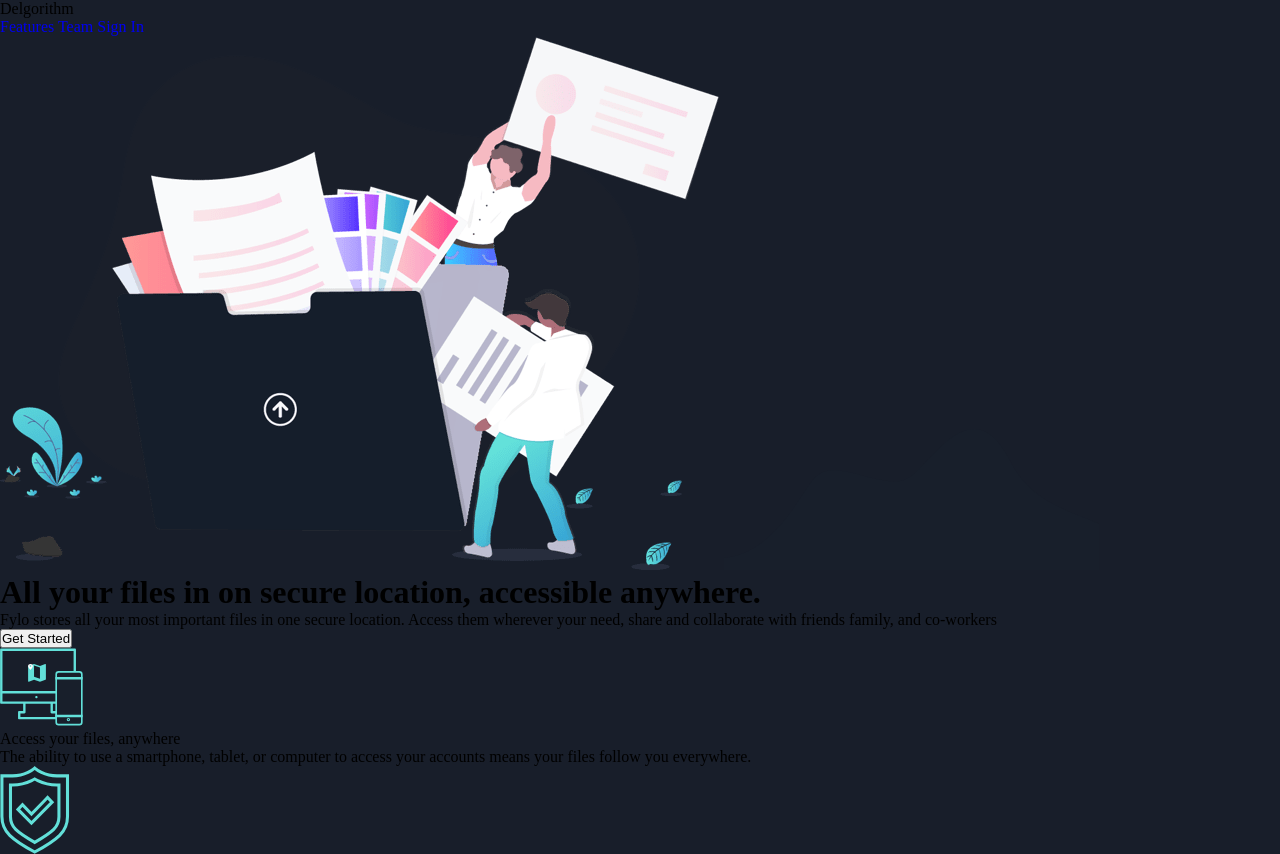
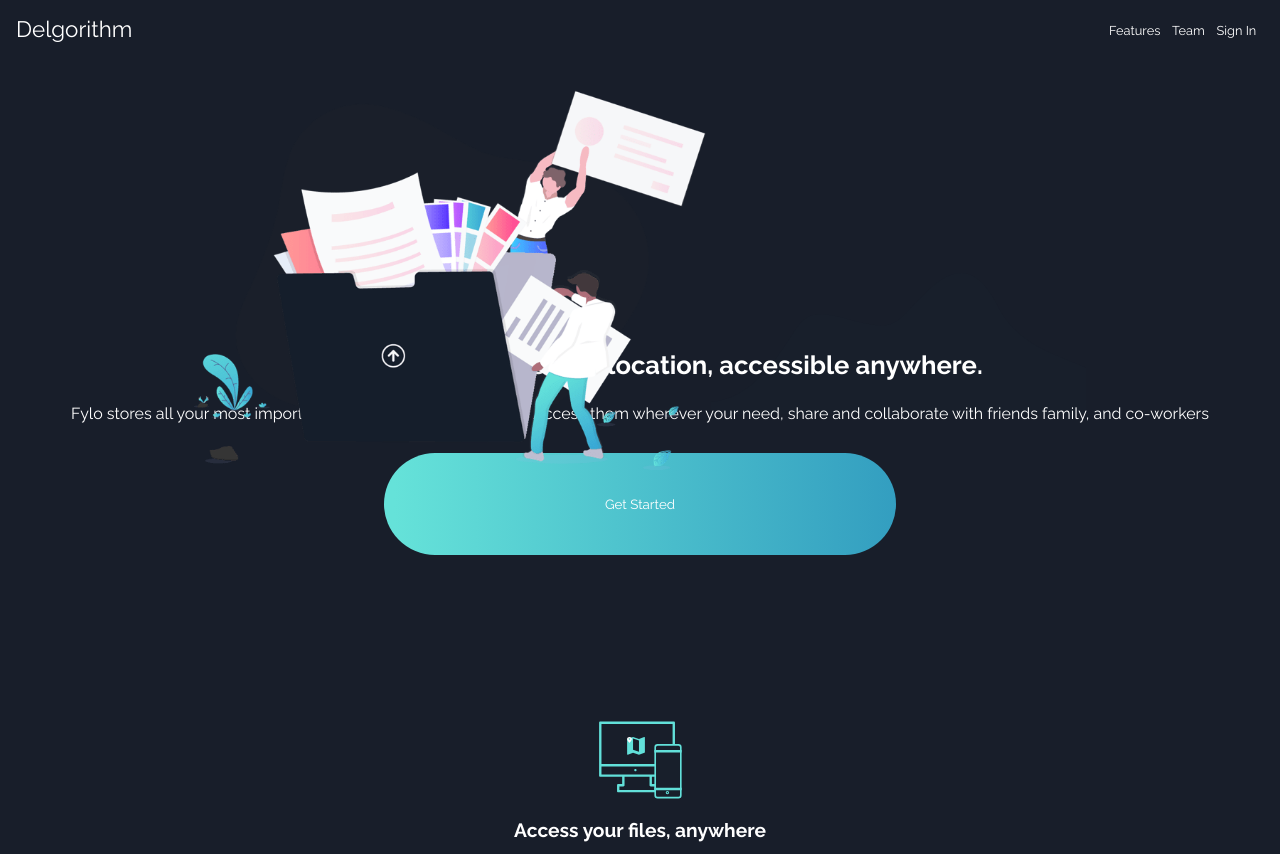
Before and after one commit to Delgorithm/fylo, a plain HTML site: page index.html in a window 1280 px wide. Shown: the top 854 px of the page. Drawn offline with Linux system fonts and the light colour scheme.

Commit message:
🎨 : Style.css V1.2

```diff
--- a/style.css
+++ b/style.css
@@ -2,7 +2,6 @@
     --clr-cyan:hsl(176, 68%, 64%);
     --clr-blue:hsl(198, 60%, 50%);
     --clr-red:hsl(0, 100%, 63%);
-    --clr-white:hsl(0, 0, 100%);
 
     --clr-mirage-1:hsl(217, 28%, 15%);
     --clr-mirage-2:hsl(220, 27%, 13%);
@@ -14,9 +13,139 @@
     text-decoration: none;
     list-style: none;
     box-sizing: border-box;
+    font-family: 'Open Sans', sans-serif;
+    font-family: 'Raleway', sans-serif;
 }
 
 body{
     background-color: var(--clr-mirage-2);
-    color: var(--clr-white);
+    width: 100%;
 }
+
+p,
+h1,
+a{
+    color: white;
+}
+
+/* ==================== HEADER ===================== */
+
+
+/* ==================== HEADER : NAVBAR ==================== */
+
+header .navbar{
+    display: flex;
+    justify-content: space-between;
+    align-items: center;
+    padding: 1rem;
+    width: 100%;
+}
+
+header .navbar ul li a{
+    font-size: 0.8em;
+    margin-right: 0.6em;
+}
+
+header .logo{
+   font-size: 1.4em;
+   color: white
+}
+
+/* ================= CONTAINER : IMG ====================== */
+
+.fylo-intro__first-img{
+    position: relative;
+    width: 40vmax;
+    margin-top: 2em;
+    z-index: 2;
+}
+
+.fylo-intro__background-mobile{
+    position: relative;
+    bottom: 3.5rem;
+}
+
+/* ================= CONTAINER : INTRODUCTION ====================== */
+
+.container{
+    text-align: center;
+}
+
+.fylo-intro{
+    display: flex;
+    flex-direction: column;
+    align-items: center;
+}
+
+.fylo-intro h1{
+    transform: translate(0px, -124px);
+    font-size: 1.6em;
+}
+
+.fylo-intro p{
+    transform: translate(0px, -100px);
+    width: 90%;
+}
+
+.btn{
+    color: white;
+    transform: translate(0px, -70px);
+    min-width: 40vmax;
+    max-width: 40vmax;
+    height: 8vmax;
+    border-radius: 100vmax;
+    background: linear-gradient(90deg, rgba(101,226,217,1) 2%, rgba(51,158,192,1) 100%);
+    border: none;
+    cursor: pointer;
+}
+
+/* ================= CONTAINER : FEATURES / ICONS ====================== */
+
+.fylo-icons__first,
+.fylo-icons__second,
+.fylo-icons__third,
+.fylo-icons__fourth{
+    margin-top: 6rem;
+}
+
+.fylo-icons__title{
+    font-size: 1.2em;
+    font-weight: 700;
+    margin: 1rem;
+}
+/* ================= CONTAINER-SECOND: PICTURE ====================== */
+
+.container-second__img{
+    display: grid;
+    place-content: center;
+    text-align: center;
+}
+.container-second__img img{
+    position: relative;
+    width: 40vmax;
+    margin-top: 2em;
+}
+
+/* ================= CONTAINER-SECOND: TEXT ====================== */
+
+.container-second__title{
+    font-size: 1.2em;
+    font-weight: 700;
+    margin: 1rem;
+}
+
+.container-second__text{
+    padding: 1rem;
+}
+
+.container-second__text a{
+    color: var(--clr-cyan);
+    text-decoration: underline;
+}
+
+/* ================= CONTAINER-THIRD: REVIEW ====================== */
+
+.container-third{
+    display: grid;
+    place-content: center;
+}
```
